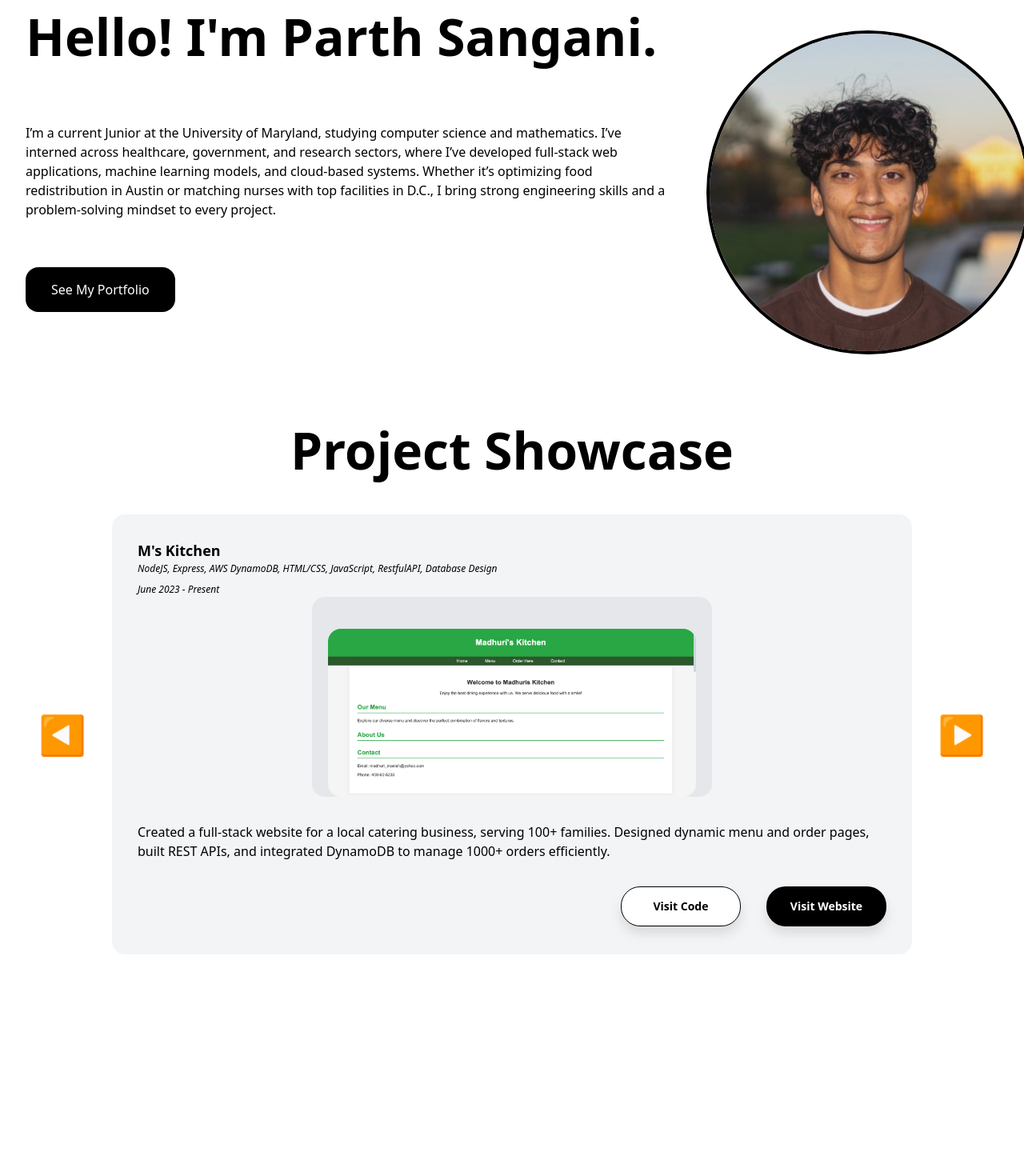
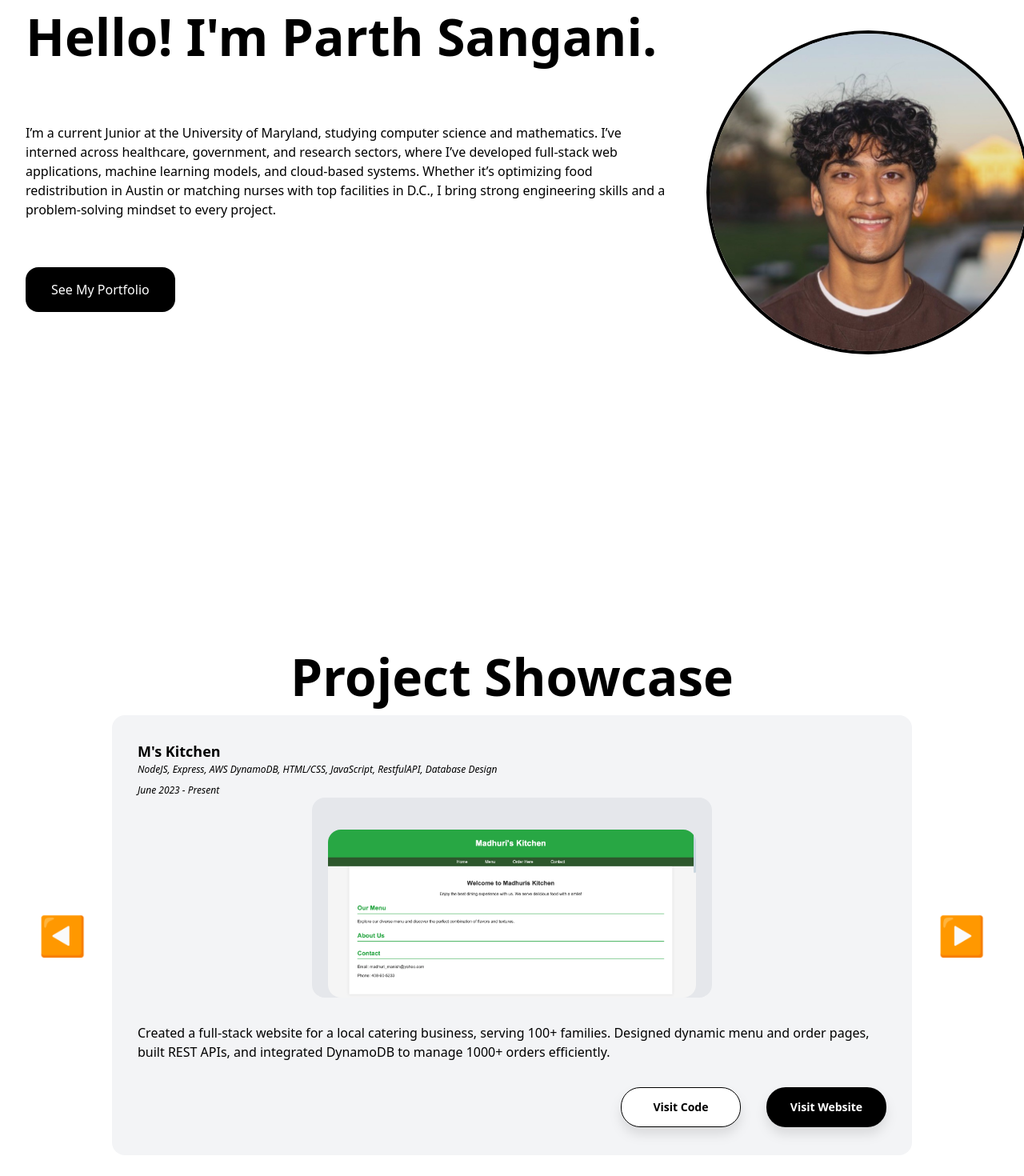
Before and after one commit to Psangs1/PersonalWebsite, a React (Vite) app: page / in a window 1280 px wide. Shown: the part 162-1632 px from the top of the page at 80% size. Before the commit the page ends 1387 px from the top, so only its background shows below. Built offline with nearby package versions, Linux system fonts and the light colour scheme.

Commit message:
added transitions

```diff
--- a/package.json
+++ b/package.json
@@ -11,6 +11,7 @@
   },
   "dependencies": {
     "@tailwindcss/vite": "^4.1.3",
+    "framer-motion": "^12.6.5",
     "react": "^19.0.0",
     "react-dom": "^19.0.0",
     "tailwindcss": "^4.1.3"
--- a/src/App.tsx
+++ b/src/App.tsx
@@ -1,8 +1,6 @@
-import { useState } from 'react'
-import reactLogo from './assets/react.svg'
-import viteLogo from '/vite.svg'
+import { useState, useEffect } from 'react'
+import { motion } from 'framer-motion';
 import './App.css'
-import { Connect } from 'vite'
 
 import Hero from './components/Hero'
 import Navbar from './components/Navbar'
@@ -10,11 +8,32 @@ import ProjectShowcase from './components/ProjectShowcase'
 
 function App() {
 
+  const [hasScrolled, setHasScrolled] = useState(false);
+
+  useEffect(() => {
+    const handleScroll = () => {
+      setHasScrolled(true);
+      window.removeEventListener('scroll', handleScroll); // remove listener after first scroll
+    };
+
+    window.addEventListener('scroll', handleScroll);
+
+    return () => window.removeEventListener('scroll', handleScroll); // cleanup
+  }, []);
+
   return (
     <>
      <Navbar />
      <Hero />
-     <ProjectShowcase />
+     {hasScrolled && (
+      <motion.div
+        initial={{ opacity: 0, y: 20 }}
+        animate={{ opacity: 1, y: 0 }}
+        transition={{ duration: 2.8 }}
+      >
+        <ProjectShowcase />
+      </motion.div>
+    )}
 
     </>
   )
--- a/src/components/Hero.tsx
+++ b/src/components/Hero.tsx
@@ -3,7 +3,7 @@ import headshot from '../assets/professional-headshot.jpeg'
 const Hero = () => {
     return (
         <>
-        <div className="flex flex-row justify-start">
+        <div className="flex flex-row justify-start min-h-screen">
             <div className="basis-2/3 flex flex-col font-inter items-start text-left">
                 <h1 className="text-[64px] font-bold">Hello! I'm Parth Sangani.</h1>
                 <h5 className="py-15 font-extralight"> I’m a current Junior at the University of Maryland, studying computer science and mathematics.
--- a/src/components/ProjectShowcase.tsx
+++ b/src/components/ProjectShowcase.tsx
@@ -10,11 +10,11 @@ function ProjectShowcase() {
 
     return (
       <>
-        <div className='font-bold py-8 text-[64px] font-inter'>
+        <div className='font-bold text-[64px] font-inter'>
             <h1>Project Showcase</h1>
         </div>
         <div className='flex flex-row'>
-            <button className='hover:bg-gray-50 text-5xl px-4 transition delay-50 duration-300 ease-in-out hover:-translate-y-1 hover:scale-110'
+            <button className='hover:bg-gray-50 text-5xl px-4 transition duration-200 ease-in-out hover:-translate-y-1 hover:scale-110'
             onClick={() => setCurrentIndex((prevIndex) => (prevIndex > 0 ? prevIndex - 1 : projectdata.length - 1))}>
             ◀
             </button>
@@ -30,7 +30,7 @@ function ProjectShowcase() {
                     websitelink = {projectdata[currentIndex].websitelink}
                 />
             </div>
-            <button className='hover:bg-gray-50 text-5xl px-4 transition delay-50 duration-300 ease-in-out hover:-translate-y-1 hover:scale-110'
+            <button className='hover:bg-gray-50 text-5xl px-4 transition duration-200 ease-in-out hover:-translate-y-1 hover:scale-110'
             onClick={() => setCurrentIndex((prevIndex) => (prevIndex < projectdata.length - 1 ? prevIndex + 1 : 0))}>
             ▶
             </button>
--- a/src/data/projectdata.ts
+++ b/src/data/projectdata.ts
@@ -32,7 +32,7 @@ export interface Project {
       skills: "SQL, JavaScript, HTML/CSS, Google Maps API, Figma",
       dates: "May 2023 - Augest 2023",
       image: networkgreenImg,
-      description: "Created a nonprofit website that connects restaurants and food shelters together, targeting the food waste crisis in the Austin area.",
+      description: "Created a nonprofit website that connects restaurants and food shelters together, targeting the food waste crisis in the Austin area. Developed SQL queries and managed over 5 resturants data for the site.",
       codelink: "https://github.com/Network-Green/Network-Green",
       websitelink: "https://networkgreen.org/"
     },
```
Also changed, not shown: 1 other file (tests, documents, lock files or other folders).
